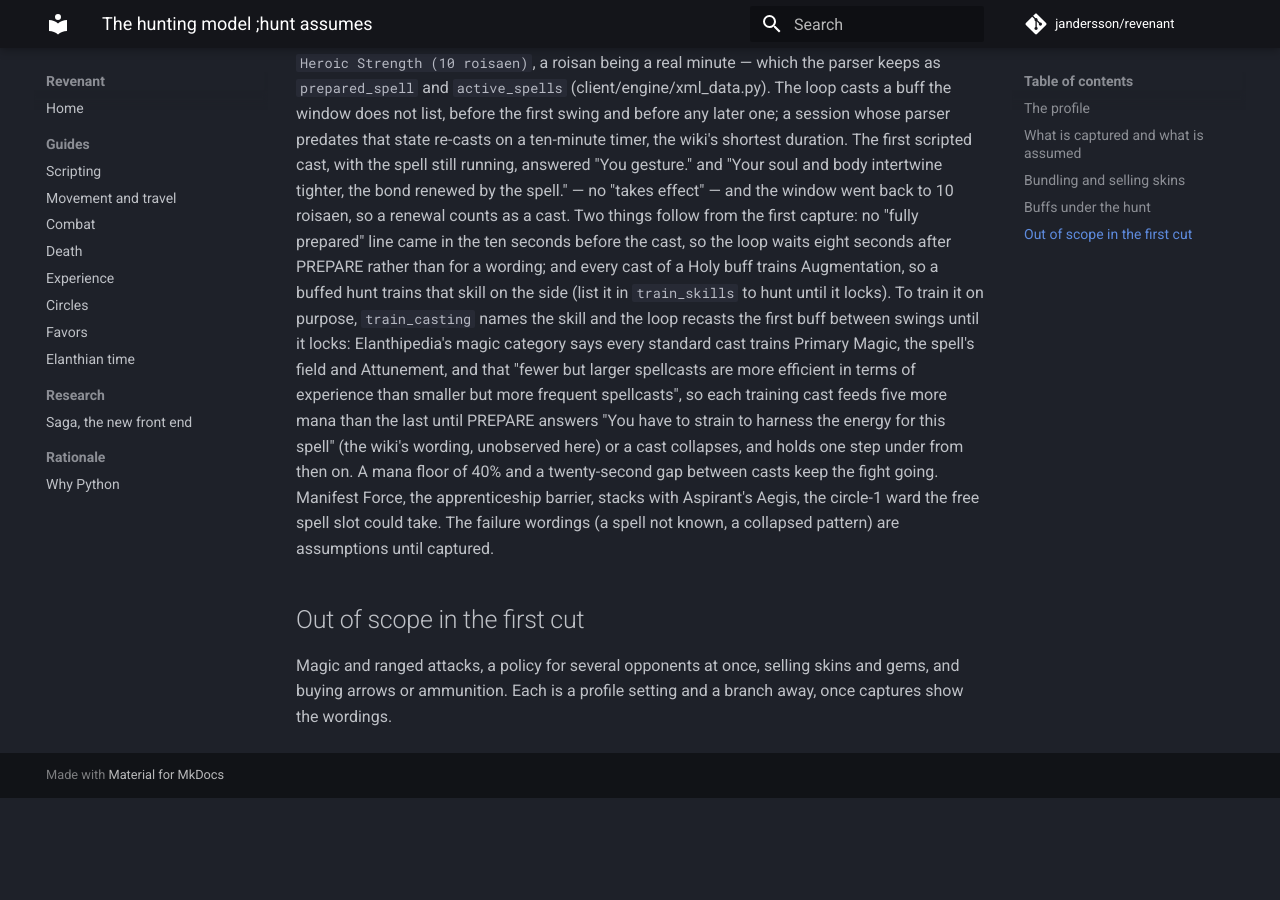
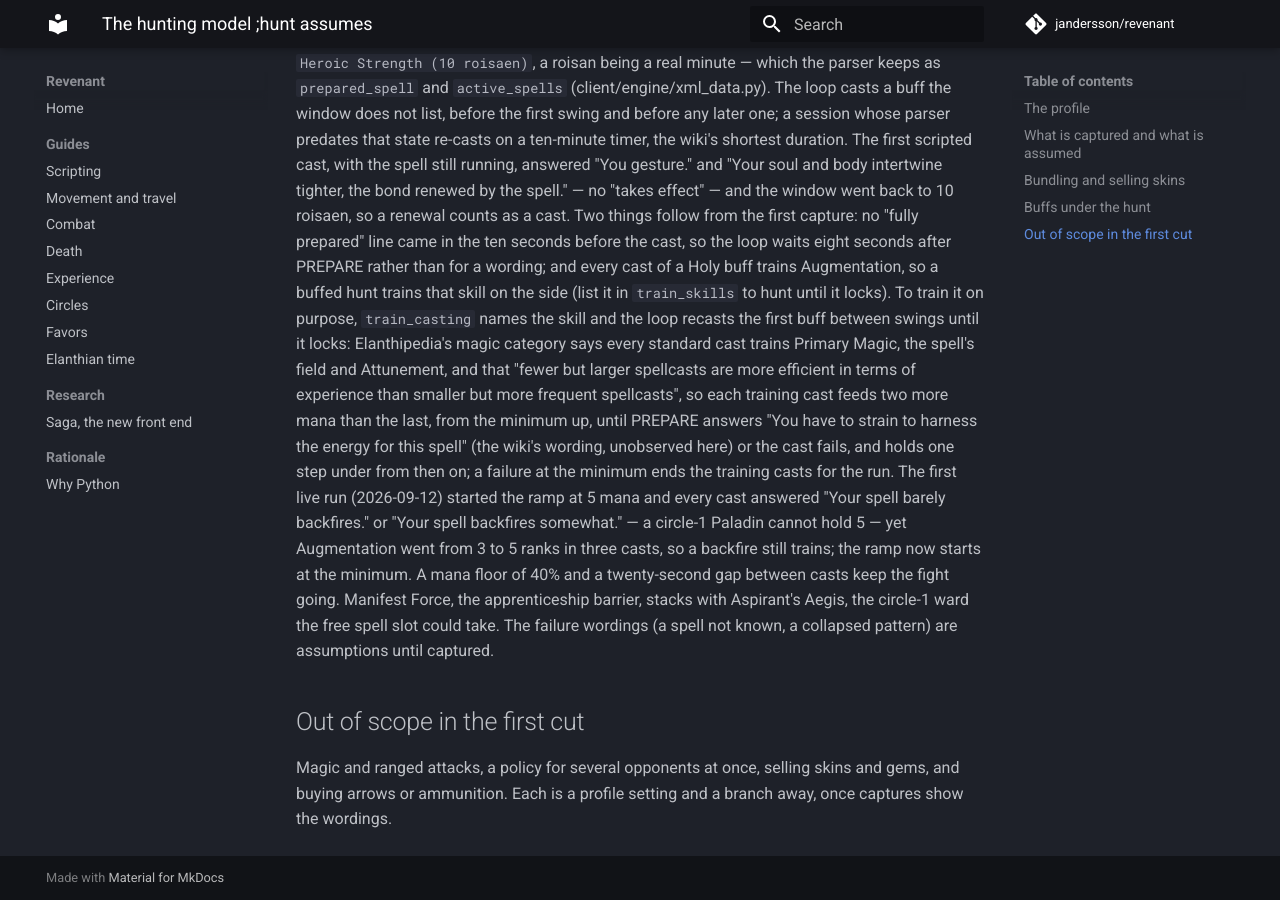
Before and after one commit to jandersson/revenant, an MkDocs documentation site: the page built from docs/hunting.md, in a window 1280 px wide and 900 px high, scrolled down 5065 px. Built offline with MkDocs 1.6.1 and Material for MkDocs 9.7.7, drawn with Linux system fonts in a browser that asks for light colours; comment, search, counter and statistics services are not loaded; before the commit the page ends 5863 px from its top, so only the background shows below that.

Commit message:
fix(hunt): training casts start at the minimum and climb by two; a failure at the minimum ends them
The first live run began the ramp at 5 mana and every cast "barely
backfires" on a circle-1 Paladin, while the floor kept retrying 5.
The ramp now starts at the minimum prep, climbs by two, holds one
step under a strain warning or a failed cast, and gives up training
casts for the run when even the minimum fails. The buff itself is
still cast when it runs out. Augmentation rose 3 to 5 ranks in three
backfiring casts, recorded in docs/hunting.md.

Co-Authored-By: Claude Fable 5.1 <noreply@anthropic.com>

```diff
--- a/docs/hunting.md
+++ b/docs/hunting.md
@@ -233,10 +233,16 @@ first buff between swings until it locks: Elanthipedia's magic
 category says every standard cast trains Primary Magic, the spell's
 field and Attunement, and that "fewer but larger spellcasts are more
 efficient in terms of experience than smaller but more frequent
-spellcasts", so each training cast feeds five more mana than the last
-until PREPARE answers "You have to strain to harness the energy for
-this spell" (the wiki's wording, unobserved here) or a cast collapses,
-and holds one step under from then on. A mana floor of 40% and a
+spellcasts", so each training cast feeds two more mana than the last,
+from the minimum up, until PREPARE answers "You have to strain to
+harness the energy for this spell" (the wiki's wording, unobserved
+here) or the cast fails, and holds one step under from then on; a
+failure at the minimum ends the training casts for the run. The
+first live run (2026-09-12) started the ramp at 5 mana and every cast
+answered "Your spell barely backfires." or "Your spell backfires
+somewhat." — a circle-1 Paladin cannot hold 5 — yet Augmentation
+went from 3 to 5 ranks in three casts, so a backfire still trains;
+the ramp now starts at the minimum. A mana floor of 40% and a
 twenty-second gap between casts keep the fight going. Manifest Force,
 the apprenticeship barrier, stacks with Aspirant's Aegis, the circle-1
 ward the free spell slot could take. The failure wordings (a spell
```
Also changed, not shown: 2 other files.
